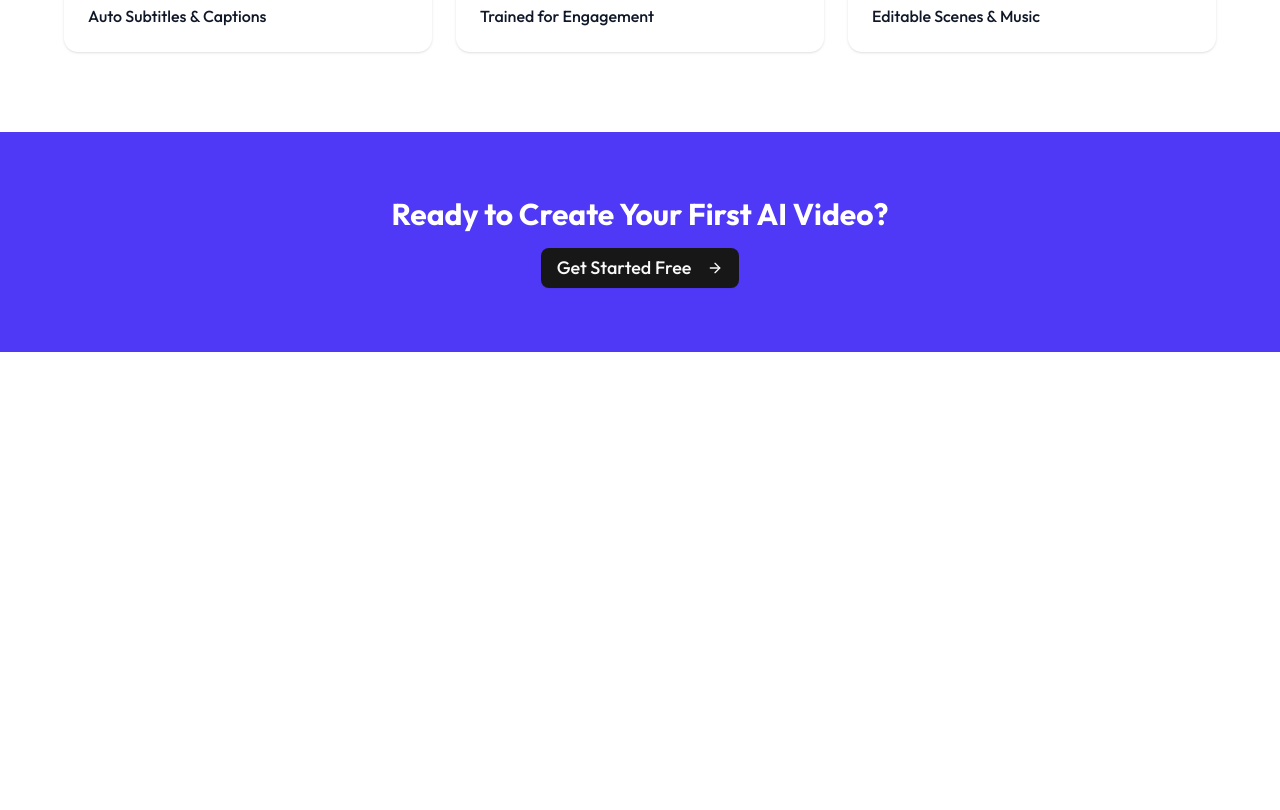
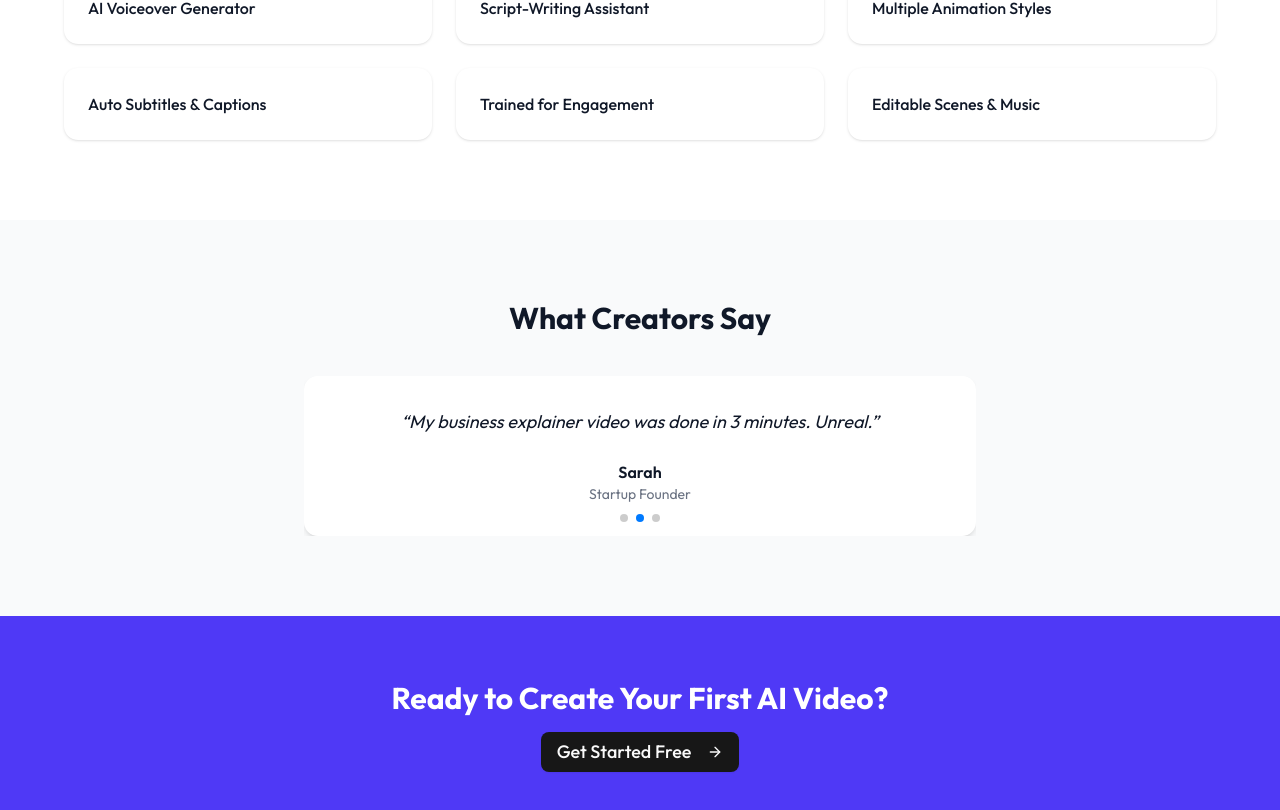
Before and after one commit to pratik-git10/Video_Generator, a Next.js app: page / in a window 1280 px wide. Shown: the part 1020-1830 px from the top of the page. Before the commit the page ends 1372 px from the top, so only its background shows below. Built offline with nearby package versions, Linux system fonts and the light colour scheme; no server answers.

Commit message:
Added new ui

```diff
--- a/app/page.jsx
+++ b/app/page.jsx
@@ -1,11 +1,14 @@
+import Header from "@/components/dashboard/header";
+import { TestimonialsCarousel } from "@/components/testimonial";
 import { Button } from "@/components/ui/button";
 import { ArrowRight } from "lucide-react";
 
 export default function HomePage() {
   return (
     <main className="min-h-screen bg-white text-gray-900">
+      <Header />
       {/* Hero Section */}
-      <section className="py-24 px-6 text-center bg-gradient-to-br from-indigo-500 to-blue-600 text-white">
+      <section className="py-24 px-6 mt-6 text-center bg-gradient-to-br from-indigo-500 to-blue-600 text-white">
         <h1 className="text-5xl font-bold mb-4">
           Create Stunning Videos in Seconds with AI
         </h1>
@@ -62,6 +65,10 @@ export default function HomePage() {
         </div>
       </section>
 
+      <section>
+        <TestimonialsCarousel />
+      </section>
+
       {/* Final CTA */}
       <section className="py-16 bg-indigo-600 text-white text-center">
         <h2 className="text-3xl font-bold mb-4">
--- /dev/null
+++ b/components/testimonial.jsx
@@ -0,0 +1,51 @@
+"use client";
+
+import { Swiper, SwiperSlide } from "swiper/react";
+import { Pagination, Autoplay } from "swiper/modules";
+import "swiper/css";
+import "swiper/css/pagination";
+
+const testimonials = [
+  {
+    quote: "I created 50+ YouTube Shorts in a week. Blew up my channel!",
+    name: "Alex",
+    role: "YouTube Creator",
+  },
+  {
+    quote: "My business explainer video was done in 3 minutes. Unreal.",
+    name: "Sarah",
+    role: "Startup Founder",
+  },
+  {
+    quote: "Perfect tool for faceless content. No editing, no stress.",
+    name: "David",
+    role: "TikTok Marketer",
+  },
+];
+
+export function TestimonialsCarousel() {
+  return (
+    <section className="bg-gray-50 py-20 px-4">
+      <h2 className="text-3xl font-bold text-center mb-10">
+        What Creators Say
+      </h2>
+      <Swiper
+        modules={[Pagination, Autoplay]}
+        spaceBetween={30}
+        slidesPerView={1}
+        autoplay={{ delay: 5000 }}
+        pagination={{ clickable: true }}
+        className="max-w-2xl mx-auto">
+        {testimonials.map((t, idx) => (
+          <SwiperSlide key={idx}>
+            <div className="bg-white p-8 rounded-xl shadow-md text-center">
+              <p className="text-lg italic mb-6">“{t.quote}”</p>
+              <div className="font-semibold">{t.name}</div>
+              <div className="text-sm text-gray-500">{t.role}</div>
+            </div>
+          </SwiperSlide>
+        ))}
+      </Swiper>
+    </section>
+  );
+}
--- a/package.json
+++ b/package.json
@@ -27,6 +27,7 @@
     "next": "15.3.2",
     "react": "^19.0.0",
     "react-dom": "^19.0.0",
+    "swiper": "^11.2.6",
     "tailwind-merge": "^3.2.0"
   },
   "devDependencies": {
```
Also changed, not shown: 1 other file (tests, documents, lock files or other folders).
